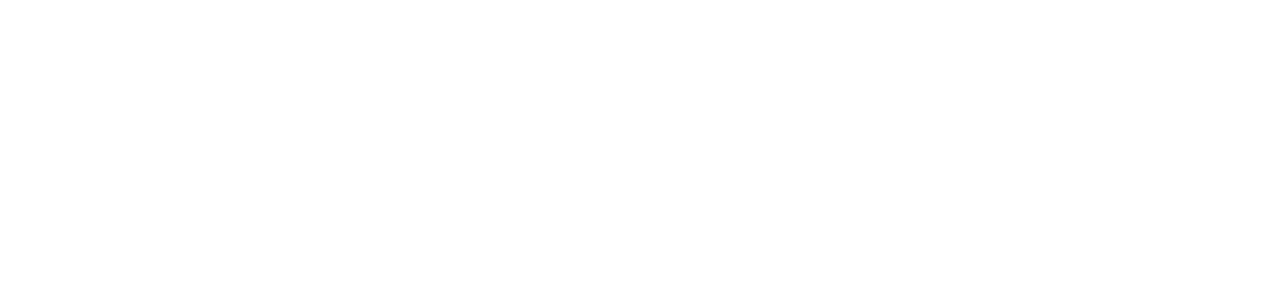
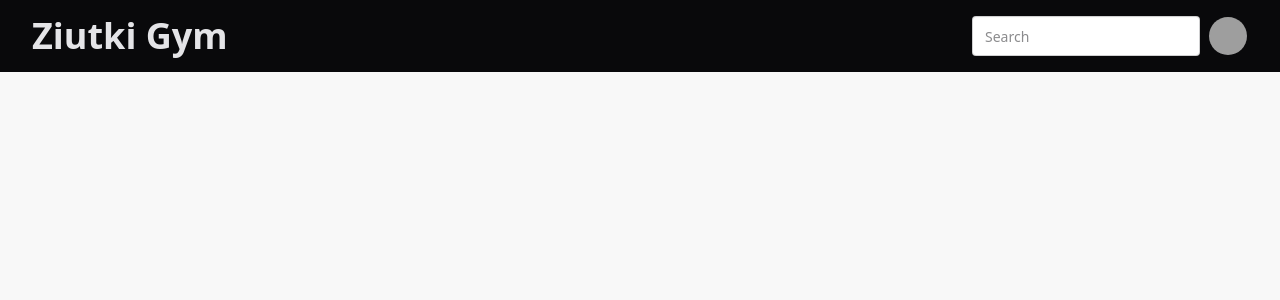
Before and after one commit to basiagaoskar/gym-app, a React (Vite) app in the folder frontend/: page /profile in a window 1280 px wide. Before the commit this address had no page. Shown: the top 300 px of the page. Built offline with nearby package versions, Linux system fonts and the light colour scheme; grey boxes are pictures that could not be loaded.

Commit message:
added profile and settings pages

```diff
--- a/frontend/src/App.jsx
+++ b/frontend/src/App.jsx
@@ -1,19 +1,28 @@
-import { Route, Routes } from 'react-router-dom';
+import { Navigate, Route, Routes } from 'react-router-dom';
 
-import HomePage from './pages/HomePage';
+import StartPage from './pages/StartPage';
 import LoginPage from './pages/LoginPage';
 import SignUpPage from './pages/SignUpPage';
 import { useThemeStore } from './store/useThemeStore';
+import HomePage from './pages/HomePage';
+import ProfilePage from './pages/ProfilePage';
+import SettingsPage from './pages/SettingsPage';
 
 function App() {
   const { theme } = useThemeStore();
+
+  const loggedIn = true;
+
   return (
     <>
       <div data-theme={theme} >
         <Routes>
-          <Route path="/" element={<HomePage />} />
-          <Route path="/login" element={<LoginPage />} />
-          <Route path="/signup" element={<SignUpPage />} />
+          <Route path="/" element={loggedIn ? <HomePage /> : <Navigate to="/start" />} />
+          <Route path="/login" element={!loggedIn ? <LoginPage /> : <Navigate to="/" />} />
+          <Route path="/signup" element={!loggedIn ? <SignUpPage /> : <Navigate to="/" />} />
+          <Route path="/profile" element={loggedIn ? <ProfilePage /> : <Navigate to="/" />} />
+          <Route path="/settings" element={loggedIn ? <SettingsPage /> : <Navigate to="/" />} />
+          <Route path="/start" element={<StartPage />} />
         </Routes >
       </div>
     </>
--- /dev/null
+++ b/frontend/src/components/LoggedInNavbar.jsx
@@ -0,0 +1,51 @@
+import { LogOut, Settings, User } from 'lucide-react'
+import React from 'react'
+import { Link } from 'react-router-dom'
+
+const menuItems = [
+    { text: "profile", icon: User },
+    { text: "settings", icon: Settings },
+]
+
+function LoggedInNavbar() {
+    return (
+        <>
+            <nav className='bg-neutral w-full min-h-[calc(6vh)] px-8 py-4 flex justify-center items-center sticky top-0 z-50'>
+                <div className='w-full text-xl flex justify-between items-center container mx-auto'>
+                    <Link to="/" >
+                        <h1 className='text-neutral-content font-bold text-2xl md:text-3xl lg:text-4xl cursor-pointer'>Ziutki Gym</h1>
+                    </Link>
+
+                    <div className="flex gap-2">
+                        <input type="text" placeholder="Search" className="input input-bordered w-24 md:w-auto" />
+                        <div className="dropdown dropdown-end">
+                            <div tabIndex={0} role="button" className="btn btn-ghost btn-circle avatar">
+                                <div className="w-10 rounded-full">
+                                    <img alt="Profile picture" src="https://img.daisyui.com/images/stock/photo-1534528741775-53994a69daeb.webp" />
+                                </div>
+                            </div>
+                            <ul className="menu menu-sm dropdown-content bg-base-100 text-2xl rounded-box z-1 mt-3 w-52 p-2 shadow">
+                                {menuItems.map((section) => (
+                                    <li key={section.text}>
+                                        <Link to={"/" + section.text} className="hover:bg-primary-content text-base hover:text-primary-100">
+                                            <section.icon className='size-5' />
+                                            {section.text.charAt(0).toUpperCase() + section.text.slice(1)}
+                                        </Link>
+                                    </li>
+                                ))}
+                                <li>
+                                    <button className='hover:bg-primary-content text-base hover:text-primary-100'>
+                                        <LogOut className='size-5' />
+                                        Logout
+                                    </button>
+                                </li>
+                            </ul>
+                        </div>
+                    </div>
+                </div>
+            </nav>
+        </>
+    )
+}
+
+export default LoggedInNavbar
--- a/frontend/src/components/NavBar.jsx
+++ b/frontend/src/components/NavBar.jsx
@@ -43,7 +43,7 @@
             <nav className='bg-neutral w-full min-h-[calc(6vh)] px-8 py-4 flex justify-center items-center sticky top-0 z-50'>
                 <div className='w-full text-xl flex justify-between items-center container mx-auto'>
                     <ScrollLink to="home" smooth={true} duration={500} offset={navOffset}>
-                        <h1 className='text-primary-content font-bold text-2xl md:text-3xl lg:text-4xl cursor-pointer'>Ziutki Gym</h1>
+                        <h1 className='text-base-100 font-bold text-2xl md:text-3xl lg:text-4xl cursor-pointer'>Ziutki Gym</h1>
                     </ScrollLink>
 
                     {/* Bigger devices menu */}
@@ -55,7 +55,7 @@
                                     smooth={true}
                                     duration={500}
                                     offset={navOffset}
-                                    className={`${activeSection === section ? "text-secondary" : "text-primary-content"} hover:text-secondary cursor-pointer`}
+                                    className={`${activeSection === section ? "text-secondary" : "text-base-100"} hover:text-secondary cursor-pointer`}
                                 >
                                     {section.charAt(0).toUpperCase() + section.slice(1)}
                                 </ScrollLink>
@@ -67,7 +67,7 @@
                         <button className='hidden xl:block btn btn-primary text-2xl rounded-full px-5'>Sign In</button>
                     </Link>
 
-                    <Menu className='xl:hidden text-primary-content cursor-pointer' onClick={toggleMenu} />
+                    <Menu className='xl:hidden absolute top-5 right-8 text-primary-content cursor-pointer ' onClick={toggleMenu} />
                 </div>
             </nav>
 
--- /dev/null
+++ b/frontend/src/pages/ProfilePage.jsx
@@ -0,0 +1,14 @@
+import React from 'react'
+import LoggedInNavbar from '../components/LoggedInNavbar'
+
+function ProfilePage() {
+  return (
+    <>
+      <div className="min-h-screen bg-base-200 text-base-content">
+        <LoggedInNavbar />
+      </div>
+    </>
+  )
+}
+
+export default ProfilePage
--- /dev/null
+++ b/frontend/src/pages/SettingsPage.jsx
@@ -0,0 +1,14 @@
+import React from 'react'
+import LoggedInNavbar from '../components/LoggedInNavbar'
+
+function SettingsPage() {
+    return (
+        <>
+            <div className="min-h-screen bg-base-200 text-base-content">
+                <LoggedInNavbar />
+            </div>
+        </>
+    )
+}
+
+export default SettingsPage
--- /dev/null
+++ b/frontend/src/pages/StartPage.jsx
@@ -0,0 +1,41 @@
+import React from 'react'
+import { Link } from 'react-router-dom'
+
+import NavBar from '../components/NavBar'
+import InfoSection from '../components/InfoSection'
+import { homeObjOne, homeObjTwo, homeObjThree } from '../components/InfoSection/Data'
+import ServicesSection from '../components/ServicesSection'
+import Footer from '../components/Footer'
+
+function StartPage() {
+    return (
+        <>
+            <NavBar />
+            <section id="home" className="relative min-h-[calc(100vh-72px)] flex flex-col justify-center items-center text-center overflow-hidden">
+                <video autoPlay loop muted playsInline className="absolute top-0 left-0 w-full h-full object-cover">
+                    <source src="/videos/HomePageVideo.mp4" type="video/mp4" />
+                    Your browser does not support the video tag.
+                </video>
+
+                <div className="absolute inset-0 bg-black/60"></div>
+
+                <div className="text-white z-10 max-w-4xl px-10">
+                    <h2 className="text-3xl sm:text-6xl  md:text-8xl font-bold mb-20">Workout Smarter<br /> Not Harder</h2>
+                    <p className="text-xl mt-4 sm:text-3xl mb-20">Register today to create custom workout routines and stay on top of your fitness goals!</p>
+                    <Link to="/signup">
+                        <button className="btn btn-primary text-2xl rounded-full md:text-4xl p-8 mt-6">
+                            Get Started
+                        </button>
+                    </Link>
+                </div>
+            </section>
+            <InfoSection {...homeObjOne} />
+            <InfoSection {...homeObjTwo} />
+            <ServicesSection />
+            <InfoSection {...homeObjThree} />
+            <Footer />
+        </>
+    )
+}
+
+export default StartPage
```
Also changed, not shown: frontend/src/pages/HomePage.jsx (+7 -35 lines).
